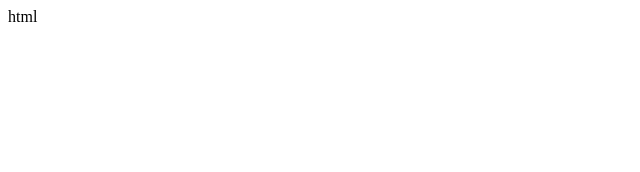
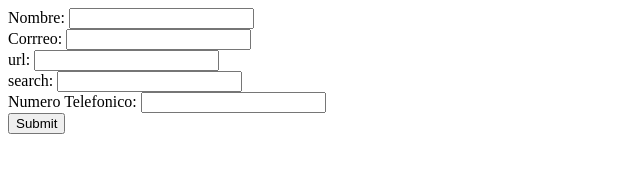
Before and after one commit to anheru88/Curso-HTML-5, a plain HTML site: page 2. Formularios/index.html in a window 1280 px wide. Shown: the whole page, without its empty margins (0-640 px from the left). Drawn offline with Linux system fonts and the light colour scheme.

Commit message:
Agregados varias etiquetas de formulario

```diff
--- a/2. Formularios/index.html
+++ b/2. Formularios/index.html
@@ -1,4 +1,4 @@
-html<!DOCTYPE html>
+<!DOCTYPE html>
 <html>
 <head>
 	<title>Formylarios en HTML5</title>
@@ -6,7 +6,13 @@ html<!DOCTYPE html>
 </head>
 <body>
 	<form action="">
+		Nombre: <input type="text"> <br>
+		Corrreo: <input type="email"> <br>
+		url: <input type="url"> <br>
+		search: <input type="search"> <br>
+		Numero Telefonico: <input type="tel"> <br>
 
+		<input type="submit">
 	</form>
 </body>
 </html>
```
